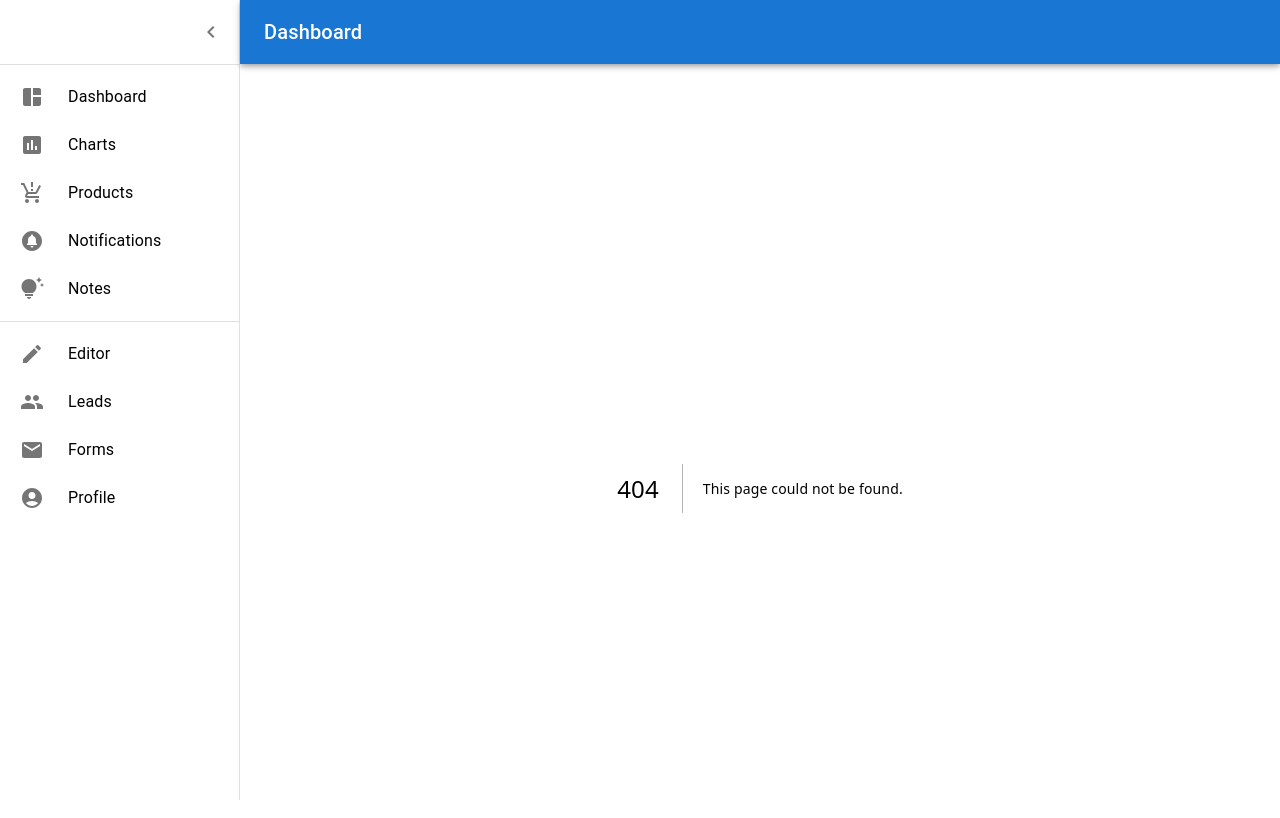
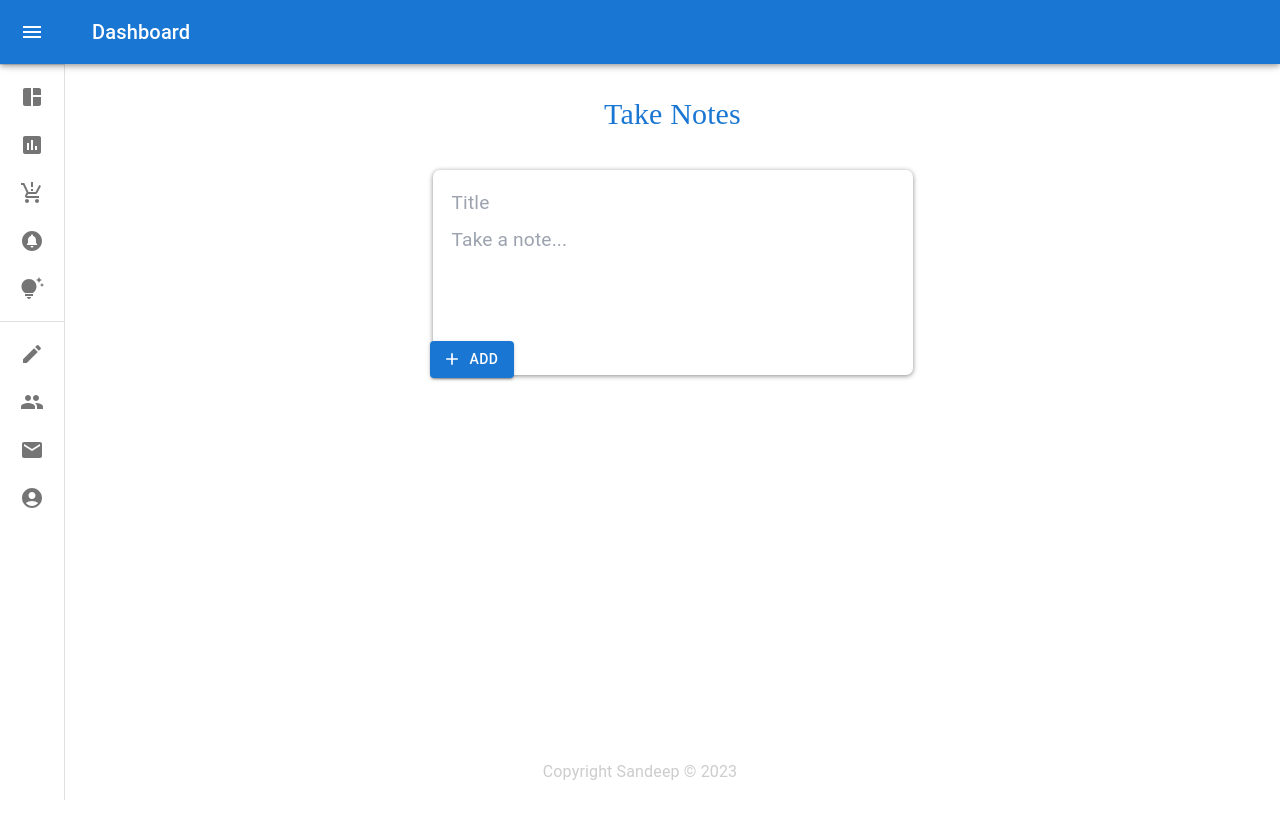
Before and after one commit to msrdeepu/nxt-dashb, a Next.js app: page /notes/CreateArea in a window 1280 px wide. Before the commit this address had no page. Shown: the top 818 px of the page. Built offline with nearby package versions, Linux system fonts and the light colour scheme.

Commit message:
note-feature

```diff
--- /dev/null
+++ b/src/pages/Footer/Footer.jsx
@@ -0,0 +1,12 @@
+import "./footer.css";
+const currentYear = new Date().getFullYear();
+
+const Footer = () => {
+  return (
+    <footer>
+      <p>Copyright Sandeep © {currentYear}</p>
+    </footer>
+  );
+};
+
+export default Footer;
--- /dev/null
+++ b/src/pages/Footer/footer.css
@@ -0,0 +1,23 @@
+@import url("https://fonts.googleapis.com/css2?family=Inter:wght@100;200;300;400;500;600;700;800&family=Montserrat:ital,wght@0,100;0,200;0,300;0,400;0,500;0,600;1,100;1,200;1,300;1,400;1,500&family=Mulish:ital,wght@0,200;0,300;0,400;1,200&display=swap");
+
+/* font-family: 'Inter', sans-serif;
+font-family: 'Montserrat', sans-serif;
+font-family: 'Mulish', sans-serif; */
+
+* {
+  padding: 0;
+  margin: 0;
+  box-sizing: border-box;
+}
+
+footer {
+  position: absolute;
+  text-align: center;
+  bottom: 0;
+  width: 100%;
+  height: 2.5rem;
+}
+
+footer p {
+  color: #ccc;
+}
--- a/src/pages/_app.jsx
+++ b/src/pages/_app.jsx
@@ -15,6 +15,9 @@ import ListItemText from "@mui/material/ListItemText";
 
 //importing next js link component
 import Link from "next/link";
+
+//footer
+import Footer from "./Footer/Footer";
 
 //icons
 import ProductionQuantityLimitsIcon from "@mui/icons-material/ProductionQuantityLimits";
@@ -200,7 +203,7 @@ function SiderItem(itemObj) {
 
 export default function MyApp({ Component, pageProps }) {
   const theme = useTheme();
-  const [open, setOpen] = useState(true);
+  const [open, setOpen] = useState(false);
 
   const handleDrawerOpen = () => {
     setOpen(true);
@@ -211,6 +214,7 @@ export default function MyApp({ Component, pageProps }) {
   };
 
   return (
+    <>
       <Box sx={{ display: "flex" }}>
         <CssBaseline />
         <AppBar position="fixed" open={open}>
@@ -252,5 +256,7 @@ export default function MyApp({ Component, pageProps }) {
           <Component {...pageProps} />
         </Box>
       </Box>
+      <Footer />
+    </>
   );
 }
--- a/src/pages/index.js
+++ b/src/pages/index.js
@@ -5,7 +5,7 @@ import "../app/globals.css";
 const index = () => {
   return (
     <>
-      <div className="h-screen w-screen flex flex-row justify-center items-center">
+      <div className="h-screen w-auto flex flex-row justify-center items-center">
         <Button variant="contained" type="primary">
           <Link
             className="text-white"
--- /dev/null
+++ b/src/pages/notes/CreateArea.jsx
@@ -0,0 +1,63 @@
+import "./notes.css";
+import { Button } from "@mui/material";
+import AddIcon from "@mui/icons-material/Add";
+import "../../app/globals.css";
+
+//hooks
+import { useState } from "react";
+
+function CreateArea(props) {
+  const [note, setNote] = useState({
+    title: "",
+    content: "",
+  });
+
+  function handleChange(event) {
+    const { name, value } = event.target;
+
+    setNote((prevNote) => {
+      return {
+        ...prevNote,
+        [name]: value,
+      };
+    });
+  }
+
+  function submitNote(event) {
+    props.onAdd(note);
+    event.preventDefault();
+  }
+  return (
+    <div>
+      <header className="header-item w-[auto] text-[#1976D2]">
+        <h1 className="text-center text-3xl">Take Notes</h1>
+      </header>
+      <form>
+        <input
+          value={note.title}
+          onChange={handleChange}
+          name="title"
+          placeholder="Title"
+        />
+        <textarea
+          value={note.content}
+          name="content"
+          placeholder="Take a note..."
+          rows="3"
+          onChange={handleChange}
+        />
+        <Button
+          className="button-item"
+          variant="contained"
+          type="primary"
+          startIcon={<AddIcon />}
+          onClick={submitNote}
+        >
+          Add
+        </Button>
+      </form>
+    </div>
+  );
+}
+
+export default CreateArea;
--- /dev/null
+++ b/src/pages/notes/Note.jsx
@@ -0,0 +1,23 @@
+import "./notes.css";
+import "../../app/globals.css";
+import { Button } from "@mui/material";
+import DeleteIcon from "@mui/icons-material/Delete";
+
+const Note = (props) => {
+  function handleClick() {
+    props.onDelete(props.id);
+  }
+  return (
+    <div className="note">
+      <h1 className="note-title">{props.title}</h1>
+      <p className="note-matter">{props.content}</p>
+      <Button
+        className="note-button"
+        onChange={handleClick}
+        startIcon={<DeleteIcon />}
+      ></Button>
+    </div>
+  );
+};
+
+export default Note;
--- a/src/pages/notes/index.jsx
+++ b/src/pages/notes/index.jsx
@@ -1,5 +1,66 @@
+import { useState } from "react";
+import CreateArea from "./CreateArea";
+import Note from "./Note";
+
+//data
+// const noteslist = [
+//   {
+//     key: 1,
+//     title: "Delegation",
+//     content:
+//       "Q. How many programmers does it take to change a light bulb? A. None – It’s a hardware problem",
+//   },
+//   {
+//     key: 2,
+//     title: "Loops",
+//     content:
+//       "How to keep a programmer in the shower forever. Show him the shampoo bottle instructions: Lather. Rinse. Repeat.",
+//   },
+//   {
+//     key: 3,
+//     title: "Arrays",
+//     content:
+//       "Q. Why did the programmer quit his job? A. Because he didn't get arrays.",
+//   },
+//   {
+//     key: 4,
+//     title: "Hardware vs. Software",
+//     content:
+//       "What's the difference between hardware and software? You can hit your hardware with a hammer, but you can only curse at your software.",
+//   },
+// ];
+
 const Notes = () => {
-  return <div>Notes</div>;
+  const [notes, setNotes] = useState([]);
+  function addNote(newNote) {
+    setNotes((prevNotes) => {
+      return [...prevNotes, newNote];
+    });
+  }
+
+  function deleteNote(id) {
+    setNotes((prevNotes) => {
+      return prevNotes.filter((noteItem, index) => {
+        return index !== id;
+      });
+    });
+  }
+  return (
+    <>
+      <CreateArea onAdd={addNote} />
+      {notes.map((noteItem, index) => {
+        return (
+          <Note
+            key={index}
+            id={index}
+            title={noteItem.title}
+            content={noteItem.content}
+            onDelete={deleteNote}
+          />
+        );
+      })}
+    </>
+  );
 };
 
 export default Notes;
--- /dev/null
+++ b/src/pages/notes/notes.css
@@ -0,0 +1,84 @@
+@import url("https://fonts.googleapis.com/css2?family=Inter:wght@100;200;300;400;500;600;700;800&family=Montserrat:ital,wght@0,100;0,200;0,300;0,400;0,500;0,600;1,100;1,200;1,300;1,400;1,500&family=Mulish:ital,wght@0,200;0,300;0,400;1,200&display=swap");
+
+/* font-family: 'Inter', sans-serif;
+font-family: 'Montserrat', sans-serif;
+font-family: 'Mulish', sans-serif; */
+
+* {
+  padding: 0;
+  margin: 0;
+  box-sizing: border-box;
+}
+
+.header-item {
+  margin: auto -16px;
+  padding: 8px 16px;
+  /* box-shadow: 0 0 10px 0 rgba(0, 0, 0, 0.3); */
+}
+
+.header-item h1 {
+  font-family: "McLaren", cursive;
+  font-weight: 200;
+}
+
+.note {
+  background: #fff;
+  border-radius: 7px;
+  box-shadow: 0 2px 5px #ccc;
+  padding: 10px;
+  width: 240px;
+  margin: 16px;
+  float: left;
+}
+.note-title {
+  font-size: 1.3em;
+  margin-bottom: 6px;
+  font-family: "Inter", sans-serif;
+}
+.note-matter {
+  font-size: 1.1em;
+  margin-bottom: 10px;
+  white-space: pre-wrap;
+  word-wrap: break-word;
+  font-family: "Inter", sans-serif;
+}
+.note-button {
+  position: relative;
+  float: right;
+  margin-right: 10px;
+  color: #f5ba13;
+  border: none;
+  width: 36px;
+  height: 36px;
+  cursor: pointer;
+  outline: none;
+}
+
+form {
+  position: relative;
+  width: 480px;
+  margin: 30px auto 20px auto;
+  background: #fff;
+  padding: 15px;
+  border-radius: 7px;
+  box-shadow: 0 1px 5px rgb(138, 137, 137);
+}
+form input,
+form textarea {
+  width: 100%;
+  border: none;
+  padding: 4px;
+  outline: none;
+  font-size: 1.2em;
+  font-family: inherit;
+  resize: none;
+}
+.button-item {
+  position: absolute;
+  right: 18px;
+  bottom: -18px;
+  border: none;
+  box-shadow: 0 1px 3px rgba(0, 0, 0, 0.3);
+  cursor: pointer;
+  outline: none;
+}
```
Lines whose indentation alone changed are shown as unchanged.
